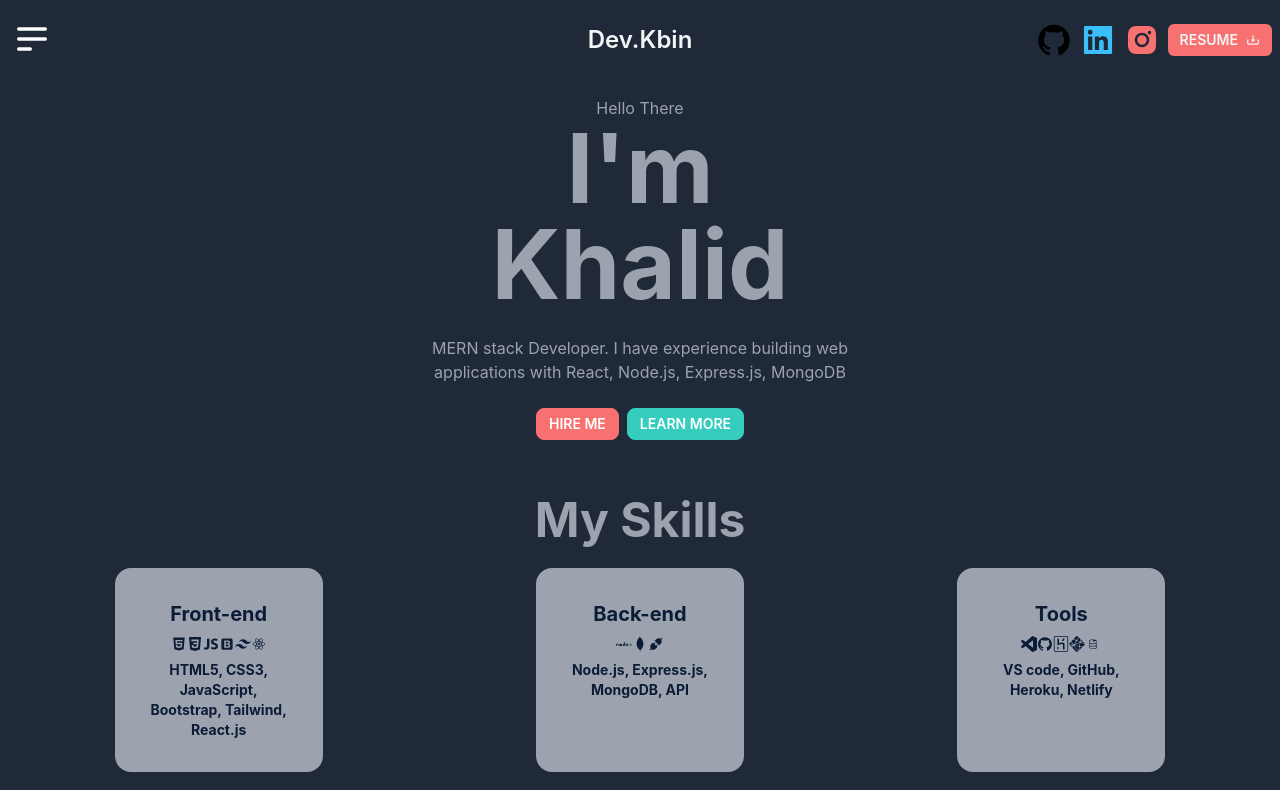
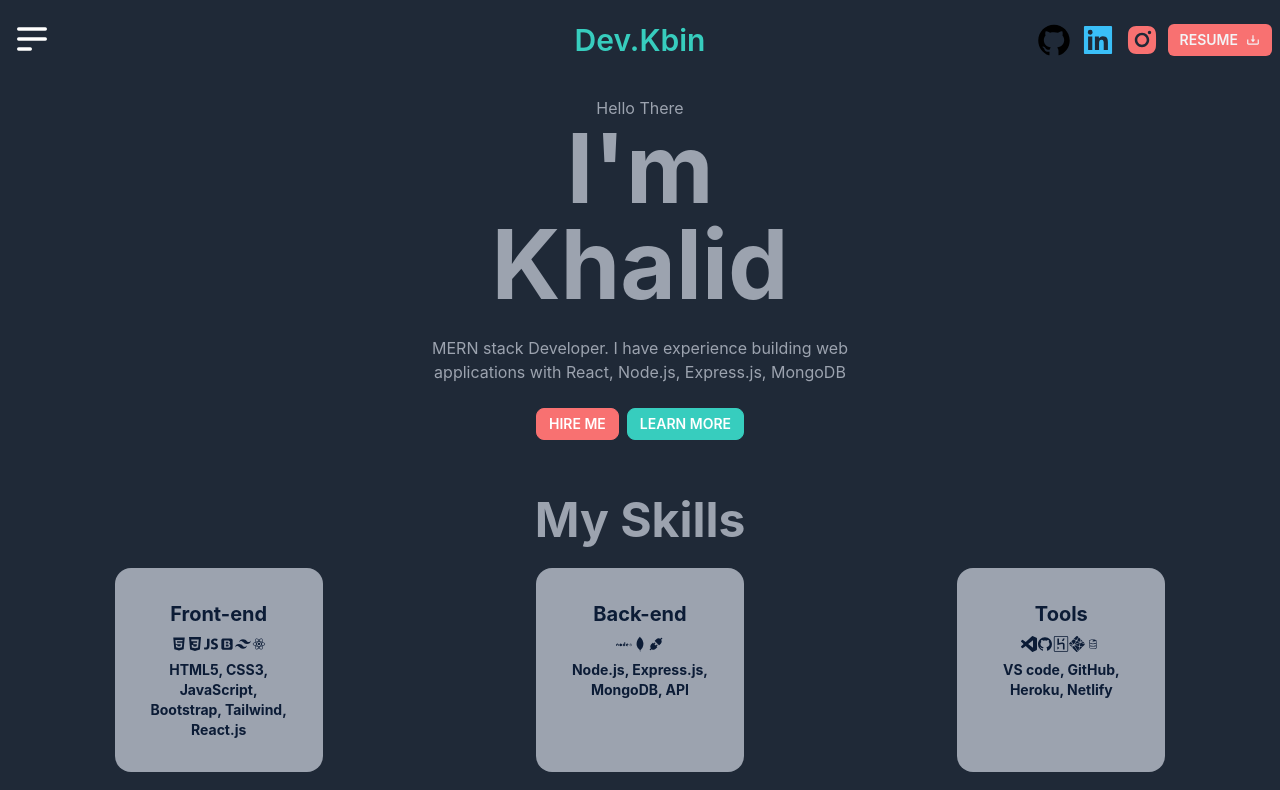
Before and after one commit to Khalidprithy/portfolioReact, a React (Create React App) app: page / in a window 1280 px wide. Shown: the top 790 px of the page. Built offline with nearby package versions, Linux system fonts and the light colour scheme.

Commit message:
Title changed

```diff
--- a/src/components/Header/NavBar.js
+++ b/src/components/Header/NavBar.js
@@ -29,7 +29,7 @@ const NavBar = () => {
                 </div>
             </div>
             <div className="navbar-center">
-                <a className="btn btn-ghost text-base-100 normal-case text-2xl" href='/#home'>Dev.Kbin</a>
+                <a className="btn btn-ghost text-accent normal-case text-3xl" href='/#home'>Dev.Kbin</a>
             </div>
             <div className="navbar-end">
                 <div className='flex'>
```
